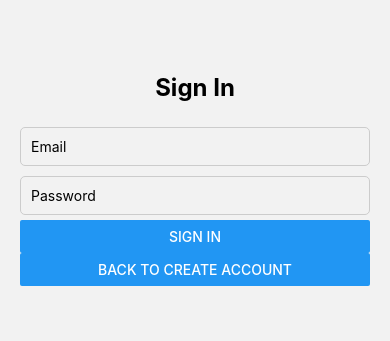
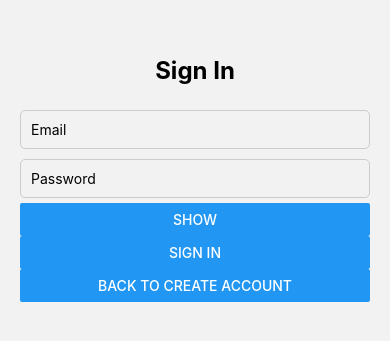
Before and after one commit to ucsb-cs184-f24/team08-StudyMeets, a React Native app in the folder StudyMeets/: screen /Login in a window 390 px wide. Shown: the part 243-584 px from the top of the page. Built offline with nearby package versions, Linux system fonts and the light colour scheme.

Commit message:
Added a Button that toggles the visibility of the password on & off

```diff
--- a/StudyMeets/app/screens/Login.js
+++ b/StudyMeets/app/screens/Login.js
@@ -1,10 +1,9 @@
 import React, { useState } from 'react';
-import { View, Text, TextInput, Button, ActivityIndicator, StyleSheet } from 'react-native';
+import {Pressable, View, Text, TextInput, Button, ActivityIndicator, StyleSheet } from 'react-native';
 import { signInWithEmailAndPassword, createUserWithEmailAndPassword, sendEmailVerification } from 'firebase/auth';
 import { auth, firestore } from '../../firebase';
 import { useNavigation } from '@react-navigation/native';
 import { doc, setDoc } from 'firebase/firestore';
-
 const Login = () => {
   const [email, setEmail] = useState('');
   const [password, setPassword] = useState('');
@@ -13,6 +12,8 @@ const Login = () => {
   const navigation = useNavigation();
   const [user, setUser] = useState(null);
   const [username, setUsername] = useState(null);
+  const [isVisible, setVisible] = useState(false);
+
 
   const handleSignIn = async () => {
     setLoading(true);
@@ -56,6 +57,10 @@ const Login = () => {
     }
   };
 
+  const toggleVisibility = () =>{
+    setVisible(!isVisible);
+  }
+
   return (
     <View style={styles.container}>
       {isSignUp ? (
@@ -77,8 +82,11 @@ const Login = () => {
             placeholder="Password"
             value={password}
             onChangeText={setPassword}
-            secureTextEntry
+            secureTextEntry={isVisible}
             style={styles.input}
+          />
+          <Button
+            title="show" onPress={toggleVisibility}
           />
           {loading ? (
             <ActivityIndicator size="large" />
@@ -98,12 +106,16 @@ const Login = () => {
             onChangeText={setEmail}
             style={styles.input}
           />
-          <TextInput
+        <TextInput
             placeholder="Password"
             value={password}
             onChangeText={setPassword}
-            secureTextEntry
+            secureTextEntry={isVisible}
             style={styles.input}
+          />
+          <Button
+            title='show'
+            onPress={toggleVisibility}
           />
           {loading ? (
             <ActivityIndicator size="large" />
@@ -123,7 +135,7 @@ export default Login;
 
 const styles = StyleSheet.create({
   container: {
-    flex: 1,
+    flex:1,
     justifyContent: 'center',
     paddingHorizontal: 20,
   },
```
